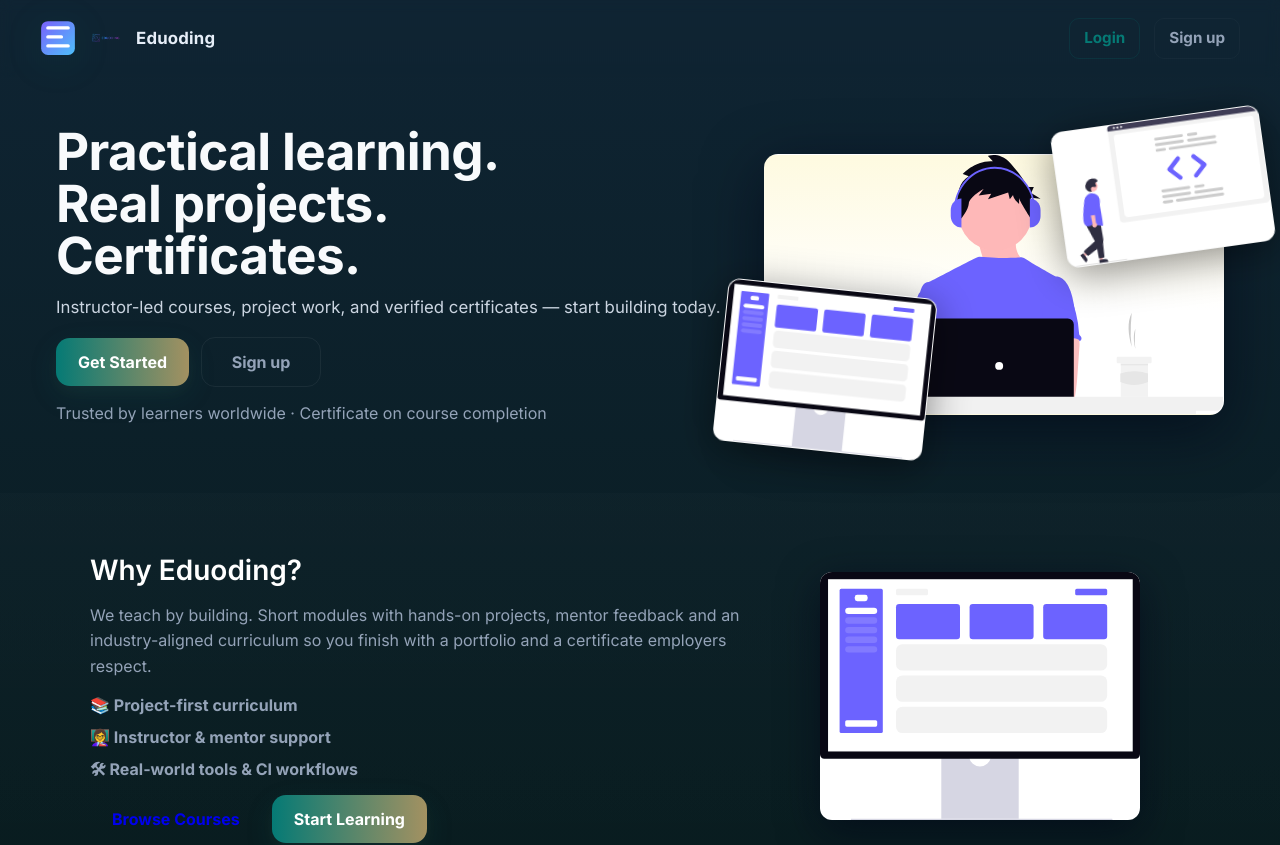
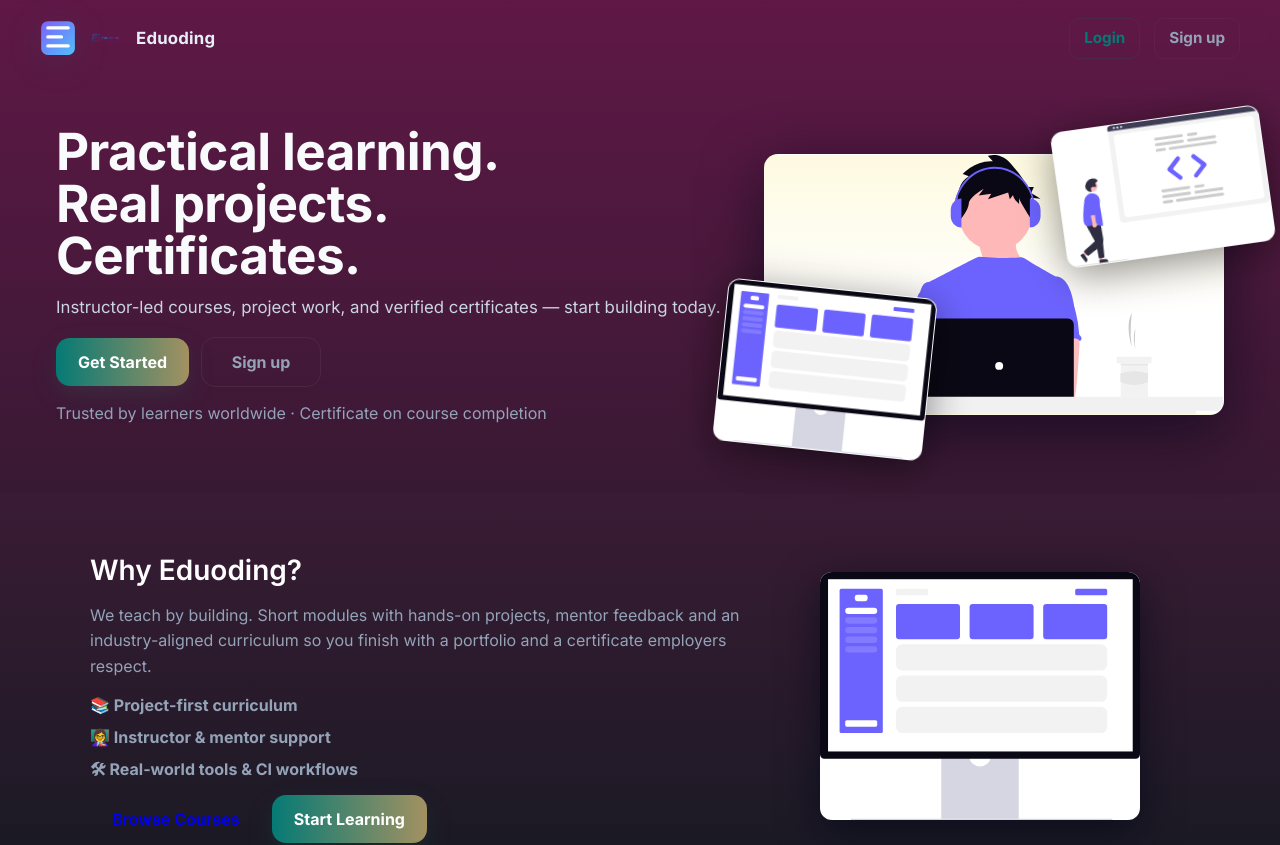
Before and after one commit to Sabeeha-0705/eduoding, a React (Vite) app in the folder client/: page / in a window 1280 px wide. Shown: the top 845 px of the page. Built offline with nearby package versions, Linux system fonts and the light colour scheme.

Commit message:
chore: update landing theme to pine-green palette + UI tweaks

```diff
--- a/client/src/pages/Landing.css
+++ b/client/src/pages/Landing.css
@@ -10,7 +10,7 @@
   --primary: #057A75;      /* Pine green - main CTA */
   --secondary: #A39161;    /* warm tan - accents */
   --accent: #FEFAE0;       /* cornsilk - light panels */
-  --muted-bg: #0F2433;     /* deep bg */
+  --muted-bg: #601847;     /* deep bg */
   --muted: #94a3b8;
   --card-shadow: rgba(2,6,23,0.6);
   --glass: rgba(238, 85, 85, 0.12);
```
